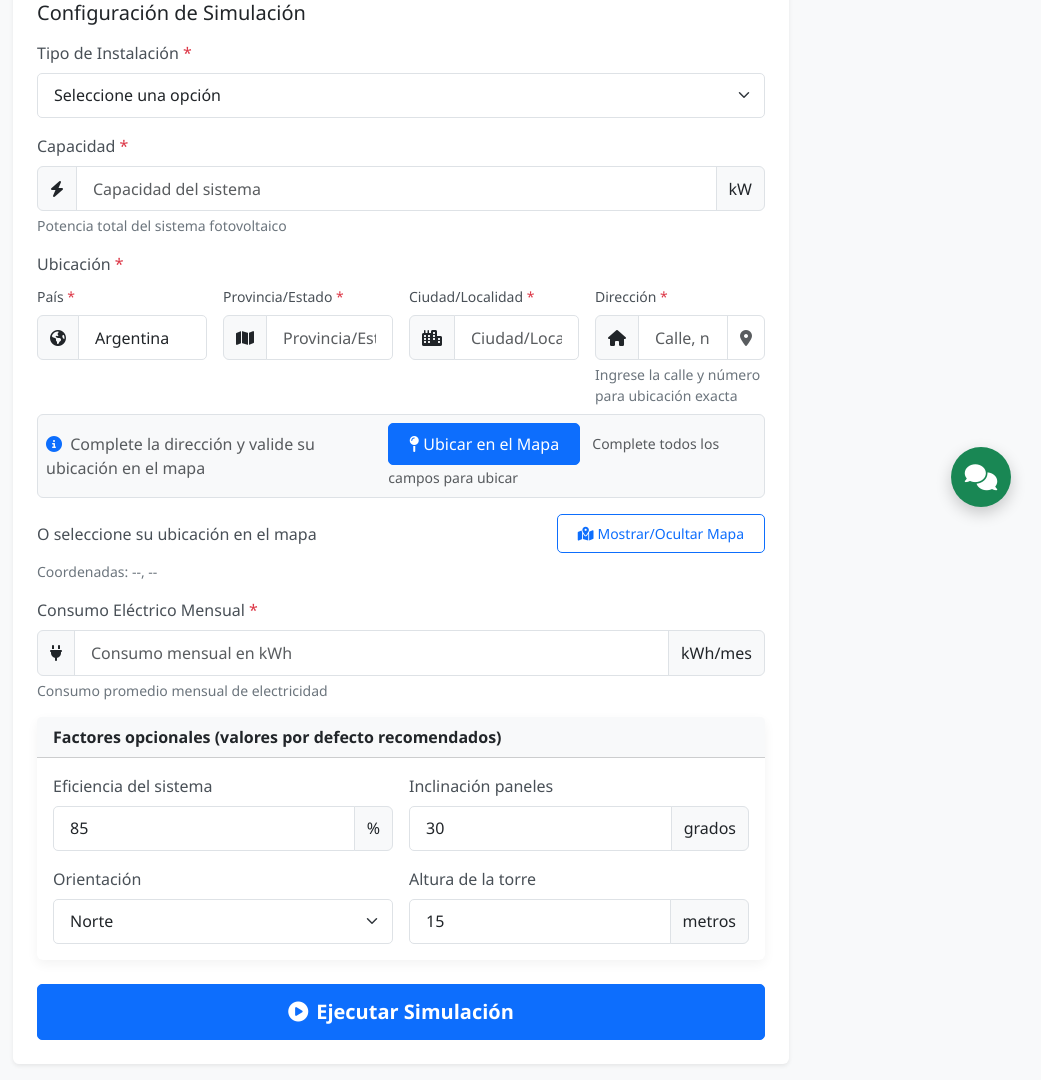
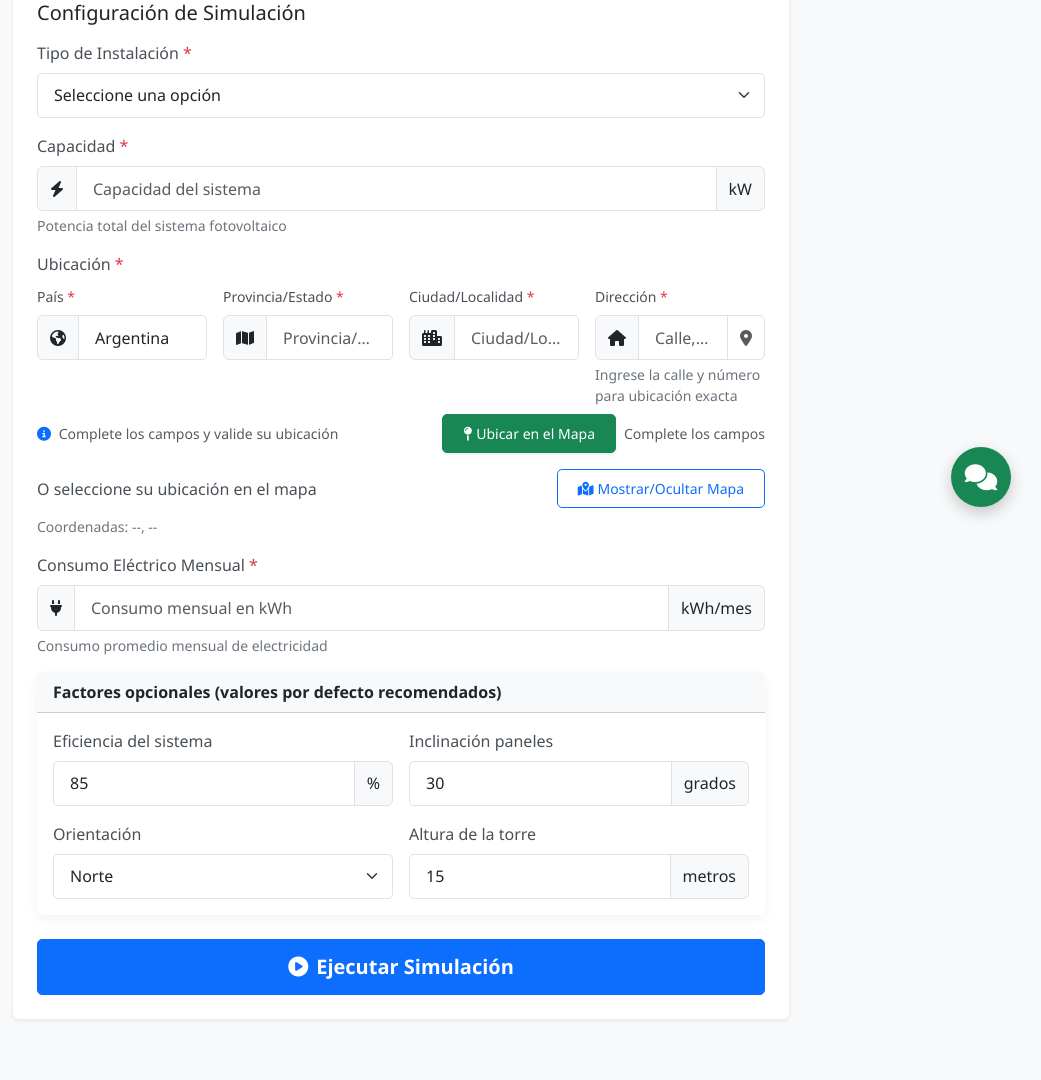
Before and after one commit to AlexisQuiroga/EcoSmart-Advisor, a Flask app: page /simulador/ in a window 1280 px wide. Shown: the part 263-1343 px from the top of the page, without its empty margins (239-1280 px from the left). Run offline with Flask 3, Linux system fonts and the light colour scheme; some libraries are stand-ins or nearby versions.

Commit message:
Improve the display and user experience of address input fields
Applies style changes to address input fields and location button in formulario_diagnostico.html and formulario_simulador.html.

Replit-Commit-Author: Agent
Replit-Commit-Session-Id: 3134ecd1-e720-422a-ada0-d92cb83977f4
Replit-Commit-Screenshot-Url: https://storage.googleapis.com/screenshot-production-us-central1/9e73ec2e-cd7e-4322-8554-9703a1384f41/00778e76-52ef-416d-b881-a64d115128ec.jpg

```diff
--- a/ecosmart_advisor/app/templates/formulario_simulador.html
+++ b/ecosmart_advisor/app/templates/formulario_simulador.html
@@ -46,7 +46,7 @@
                                     <div class="input-group">
                                         <span class="input-group-text"><i class="fas fa-globe-americas"></i></span>
                                         <input type="text" class="form-control" id="pais" name="pais"
-                                               placeholder="País" value="Argentina">
+                                               placeholder="País" value="Argentina" style="text-overflow: ellipsis;" title="Argentina">
                                     </div>
                                 </div>
                                 <div class="col-md-3">
@@ -54,7 +54,7 @@
                                     <div class="input-group">
                                         <span class="input-group-text"><i class="fas fa-map"></i></span>
                                         <input type="text" class="form-control" id="provincia" name="provincia"
-                                               placeholder="Provincia/Estado">
+                                               placeholder="Provincia/Estado" style="text-overflow: ellipsis;" title="">
                                     </div>
                                     <div id="sugerenciasProvincia" class="list-group position-absolute w-100" style="z-index: 1000; display: none;"></div>
                                 </div>
@@ -63,7 +63,7 @@
                                     <div class="input-group">
                                         <span class="input-group-text"><i class="fas fa-city"></i></span>
                                         <input type="text" class="form-control" id="ciudad" name="ciudad"
-                                               placeholder="Ciudad/Localidad">
+                                               placeholder="Ciudad/Localidad" style="text-overflow: ellipsis;" title="">
                                     </div>
                                     <div id="sugerenciasCiudad" class="list-group position-absolute w-100" style="z-index: 1000; display: none;"></div>
                                 </div>
@@ -72,7 +72,7 @@
                                     <div class="input-group">
                                         <span class="input-group-text"><i class="fas fa-home"></i></span>
                                         <input type="text" class="form-control" id="direccion" name="direccion"
-                                               placeholder="Calle, número...">
+                                               placeholder="Calle, número..." style="text-overflow: ellipsis;" title="">
                                         <span class="input-group-text bg-transparent" id="direccion-estado">
                                             <i class="fas fa-map-marker-alt text-muted"></i>
                                         </span>
@@ -82,16 +82,16 @@
                             </div>
 
                             <!-- Botón para validar y ubicar en el mapa -->
-                            <div class="d-flex justify-content-between align-items-center mb-2 p-2 border rounded bg-light">
-                                <div>
+                            <div class="d-flex justify-content-between align-items-center mb-3 mt-2">
+                                <div class="text-muted small">
                                     <i class="fas fa-info-circle text-primary me-1"></i>
-                                    <span class="text-muted">Complete la dirección y valide su ubicación en el mapa</span>
+                                    Complete los campos y valide su ubicación
                                 </div>
-                                <div>
-                                    <button type="button" class="btn btn-primary" id="validarUbicacionBtn">
+                                <div class="d-flex align-items-center">
+                                    <button type="button" class="btn btn-sm btn-success shadow-sm" id="validarUbicacionBtn">
                                         <i class="fas fa-map-pin me-1"></i>Ubicar en el Mapa
                                     </button>
-                                    <span class="ms-2 text-muted small" id="validarUbicacionInfo">Complete todos los campos para ubicar</span>
+                                    <span class="ms-2 text-muted small" id="validarUbicacionInfo" style="max-width: 200px; display: inline-block;">Complete los campos</span>
                                 </div>
                             </div>
 
```
Also changed, not shown: ecosmart_advisor/app/templates/formulario_diagnostico.html (+10 -10 lines).
